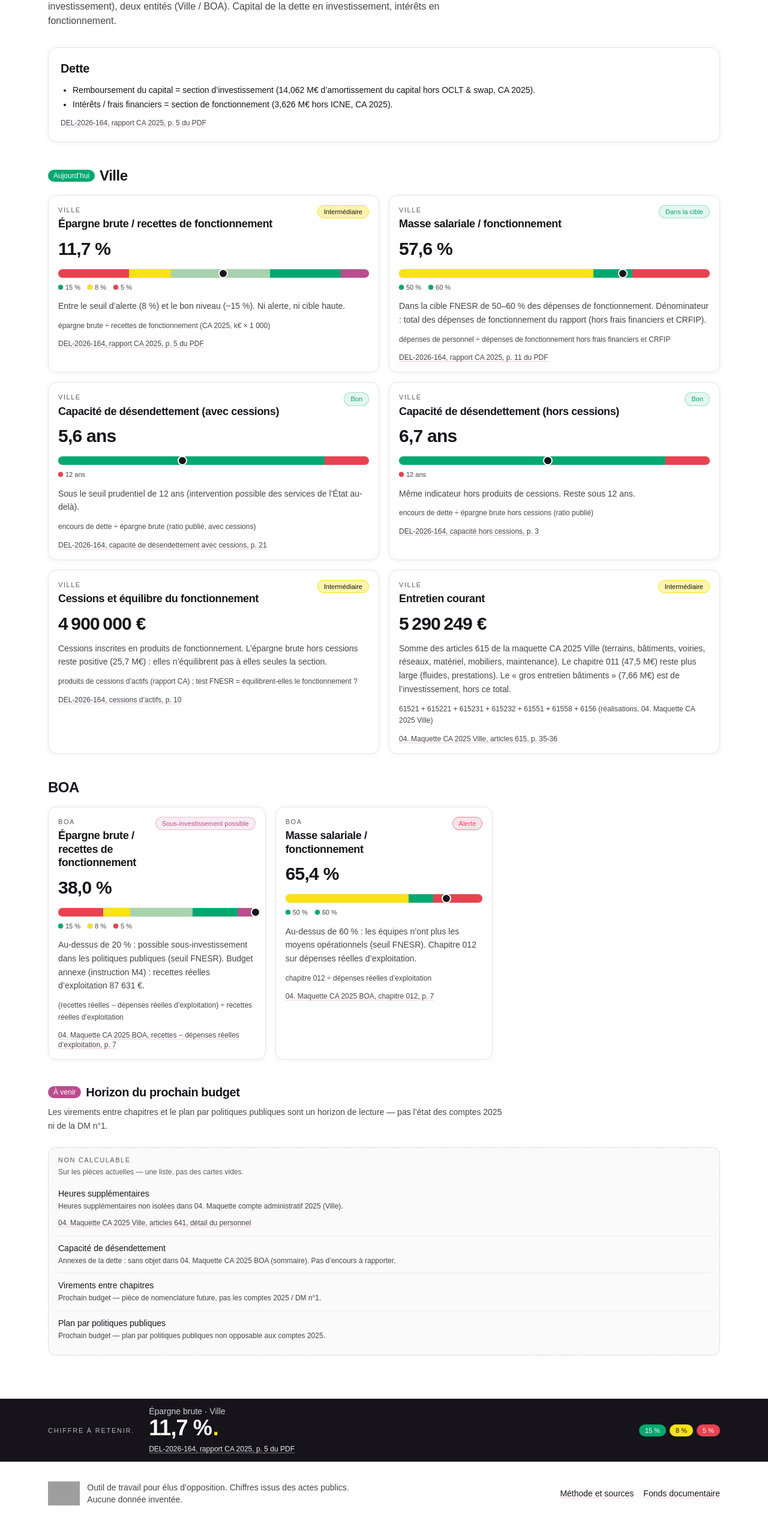
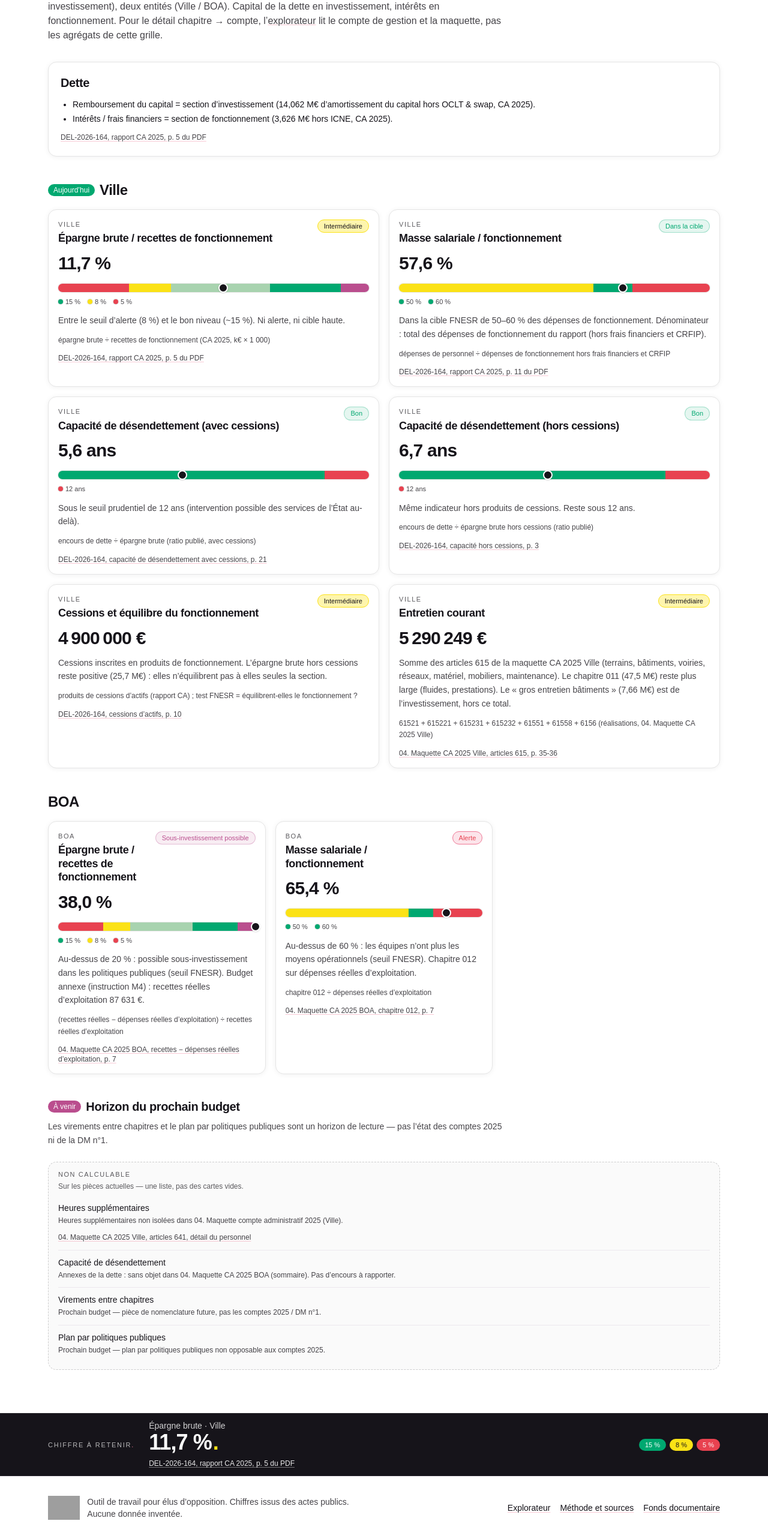
Before and after one commit to rdn478mbyt-ops/finances-angers-src, a Next.js app: page /ratios in a window 1280 px wide. Shown: the part 204-2770 px from the top of the page at 60% size. Before the commit the page ends 2746 px from the top, so only its background shows below. Built offline with nearby package versions, Linux system fonts and the light colour scheme; grey boxes are pictures that could not be loaded; a web font is replaced by a local one.

Commit message:
Explorateur budgétaire sourcé du CG et de la maquette.

```diff
--- a/src/app/ratios/page.tsx
+++ b/src/app/ratios/page.tsx
@@ -1,4 +1,5 @@
 import type { Metadata } from "next";
+import Link from "next/link";
 import { RatioCard } from "@/components/ratio-card";
 import { villeRatios, boaRatios, knownRatios } from "@/lib/ratios";
 import { detteNote } from "@/data/figures";
@@ -18,7 +19,12 @@ export default function RatiosPage() {
         Atelier FNESR-Condorcet, 26 août 2026, Blois. Seuils visuels, pas un
         tract. Deux sections (fonctionnement / investissement), deux entités
         (Ville / BOA). Capital de la dette en investissement, intérêts en
-        fonctionnement.
+        fonctionnement. Pour le détail chapitre → compte, l’
+        <Link href="/explorer" className="underline decoration-rose/40 hover:text-rouge">
+          explorateur
+        </Link>{" "}
+        lit le compte de gestion et la maquette, pas les agrégats de cette
+        grille.
       </p>
 
       <section className="mt-8 rounded-xl border bg-white p-5 shadow-[0_1px_8px_rgba(15,23,42,0.06)]">
--- a/src/components/site-footer.tsx
+++ b/src/components/site-footer.tsx
@@ -18,7 +18,10 @@ export function SiteFooter() {
             publics. Aucune donnée inventée.
           </p>
         </div>
-        <nav className="flex gap-4 text-sm">
+        <nav className="flex flex-wrap gap-4 text-sm">
+          <Link href="/explorer" className="text-ink underline decoration-rose/40 underline-offset-2 hover:text-rouge">
+            Explorateur
+          </Link>
           <Link href="/methode" className="text-ink underline decoration-rose/40 underline-offset-2 hover:text-rouge">
             Méthode et sources
           </Link>
```
